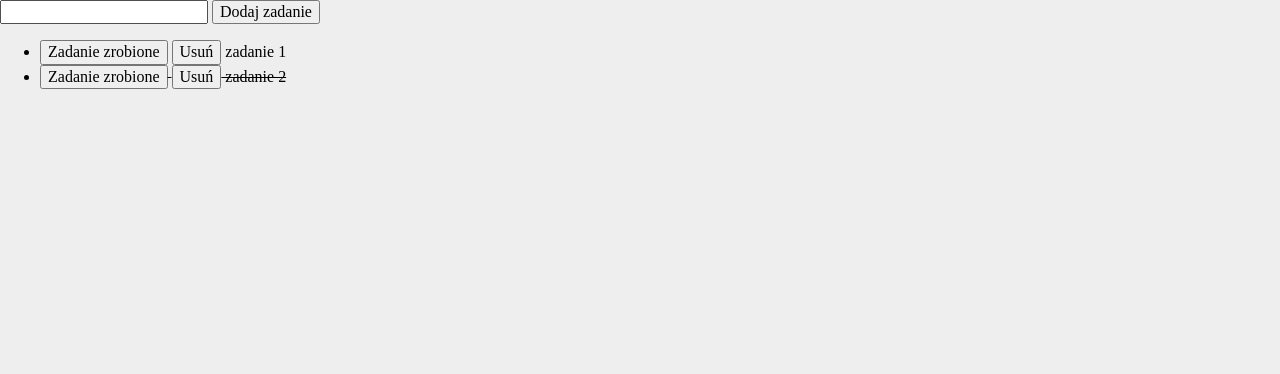
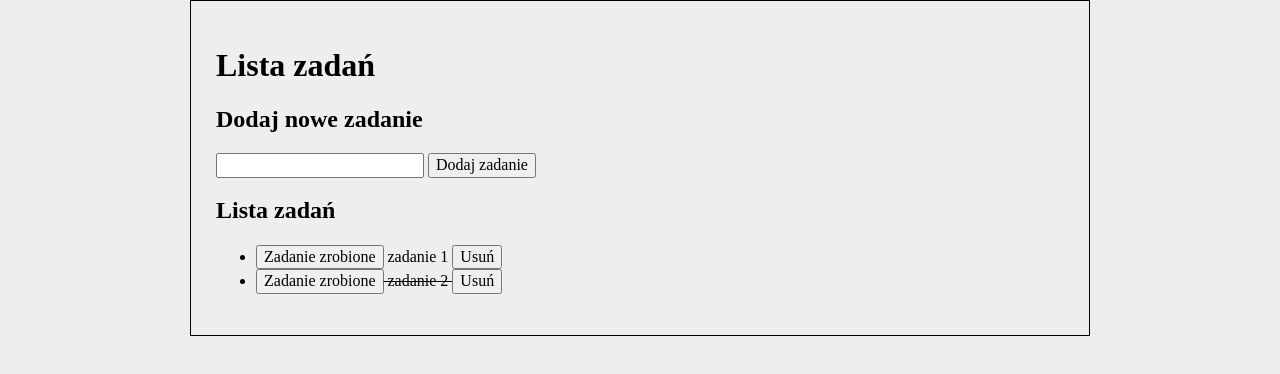
Before and after one commit to orang3jelly/to-do-list, a plain HTML site: page index.html in a window 1280 px wide. Drawn offline with nearby package versions, Linux system fonts and the light colour scheme.

Commit message:
added sections to html

```diff
--- a/css/container.css
+++ /dev/null
@@ -1,10 +0,0 @@
-.form__container {
-    max-width: 800px;
-    margin: 200px auto;
-    border: 1px solid black;
-    padding: 20px;
-  }
-
-  .container__tasks--item {
-    text-decoration: line-through;
-  }
--- /dev/null
+++ b/css/section.css
@@ -0,0 +1,3 @@
+.section__list--item {
+  text-decoration: line-through;
+}
--- a/css/style.css
+++ b/css/style.css
@@ -11,3 +11,11 @@ html {
 .body {
   background-color: #eee;
 }
+
+.main {
+  border: 1px solid black;
+  margin: 0 auto;
+  padding: 25px;
+  width: 900px;
+  max-width: 100%;
+}
--- a/index.html
+++ b/index.html
@@ -9,26 +9,28 @@
         integrity="sha512-NhSC1YmyruXifcj/KFRWoC561YpHpc5Jtzgvbuzx5VozKpWvQ+4nXhPdFgmx8xqexRcpAglTj9sIBWINXa8x5w=="
         crossorigin="anonymous" referrerpolicy="no-referrer" />
     <link href="css/style.css" rel="stylesheet">
-    <link href="css/container.css" rel="stylesheet">
+    <link href="css/section.css" rel="stylesheet">
+
     <script defer src="js/script.js"></script>
-    <title>To do list</title>
+    <title>Lista zadań</title>
 </head>
 
 <body class="body">
-    <div class="container">
-
-        <div class="container__input">
+    <main class="main">
+        <h1>Lista zadań</h1>
+        <section class="section">
+            <h2>Dodaj nowe zadanie</h2>
             <form class="js-form">
                 <input class="js-newTask">
                 <button>Dodaj zadanie</button>
             </form>
-        </div>
+        </section>
+        <section class="section">
+            <h2>Lista zadań</h2>
+            <ul class="section__list js-tasks"></ul>
+        </section>
 
-        <div class="container__list">
-            <ul class="container__tasks js-tasks"></ul>
-        </div>
-
-    </div>
+    </main>
 </body>
 
 </html>
--- a/js/script.js
+++ b/js/script.js
@@ -51,10 +51,10 @@
 
     for (const task of tasks) {
       htmlString += `
-            <li ${task.done ? 'class="container__tasks--item"' : ""}">
+            <li ${task.done ? 'class="section__list--item"' : ""}">
             <button class="js-done">Zadanie zrobione</button>
+            ${task.content}
             <button class="js-remove">Usuń</button>
-                ${task.content}
             </li>
         `;
     }
```
